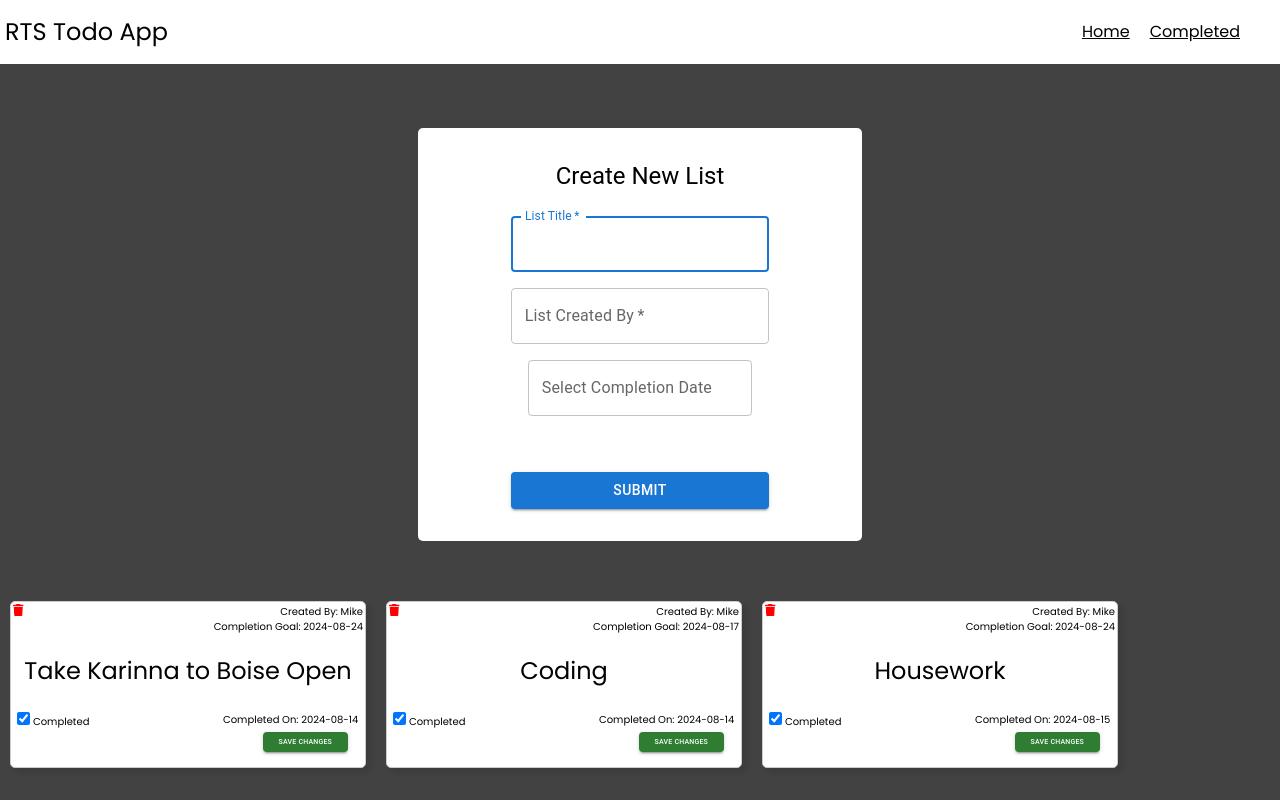
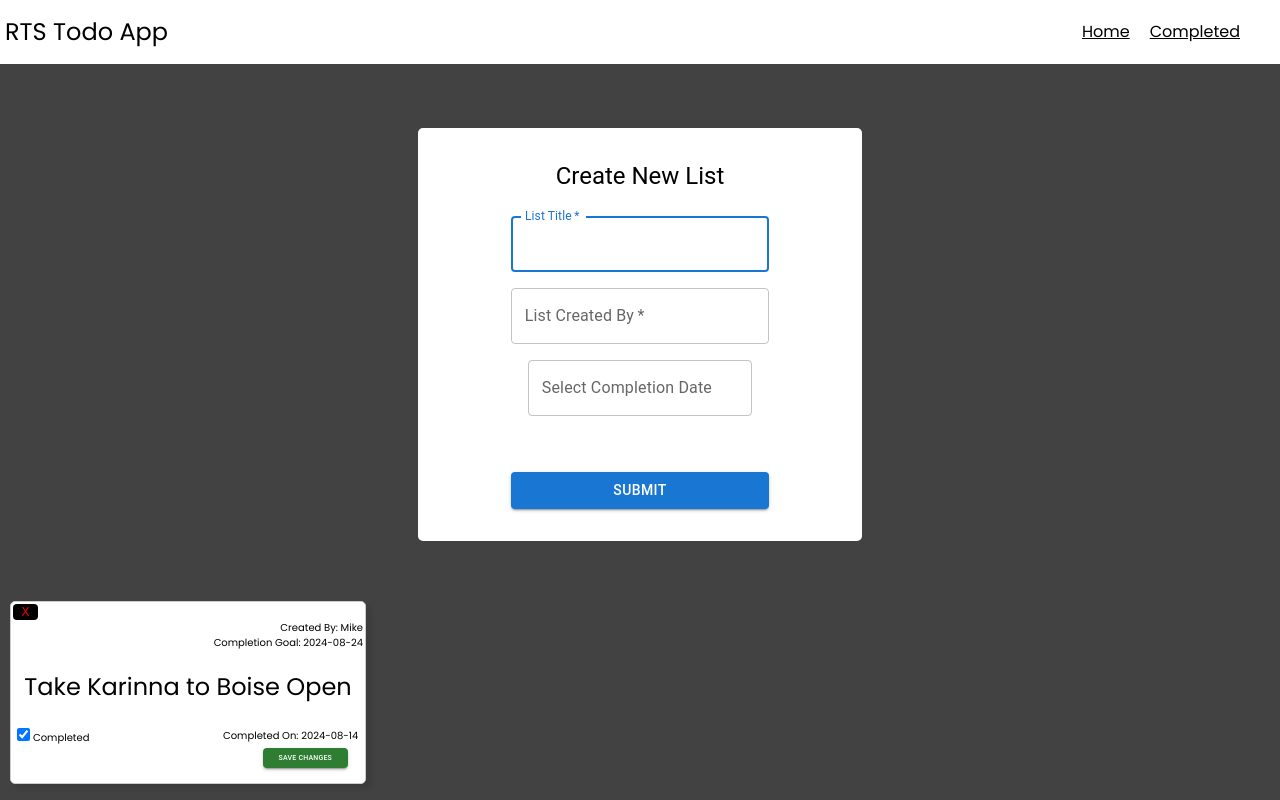
Before and after one commit to michaeladilulo/RTS-Todo-App, a React (Vite) app: page / in a window 1280 px wide. Shown: the top 800 px of the page. Built offline with nearby package versions, Linux system fonts and the light colour scheme; data requests are answered from the project's data file.

Commit message:
Can Delete List, but only happens after refresh

```diff
--- a/data/db.json
+++ b/data/db.json
@@ -7,30 +7,6 @@
       "title": "Take Karinna to Boise Open",
       "id": "01b6",
       "completed": true
-    },
-    {
-      "completionGoal": "2024-08-17",
-      "completedOn": "2024-08-14",
-      "createdBy": "Mike",
-      "title": "Coding",
-      "id": "7c2e",
-      "completed": true
-    },
-    {
-      "completionGoal": "2024-08-24",
-      "completedOn": "2024-08-15",
-      "createdBy": "Mike",
-      "title": "Housework",
-      "id": "cbd1",
-      "completed": true
-    },
-    {
-      "completionGoal": "2024-08-31",
-      "completedOn": "2024-08-15",
-      "createdBy": "Mike",
-      "title": "Yardwork",
-      "id": "6ed4",
-      "completed": true
     }
   ]
 }
--- a/src/Components/ListCard/ListCard.css
+++ b/src/Components/ListCard/ListCard.css
@@ -19,12 +19,6 @@
     flex: 1 0 auto;
 }
 
-.card-header {
-    display: flex;
-    align-items: flex-start;
-    justify-content: space-between;
-}
-
 .card-header-create-complete {
     display: flex;
     flex-direction: column;
@@ -34,11 +28,6 @@
 
 .card-created-by {
     font-size: 10px;
-}
-
-.font-awesome-trash {
-    color: red;
-    font-size: 12px;
 }
 
 .list-title {
--- a/src/Components/ListCard/ListCard.tsx
+++ b/src/Components/ListCard/ListCard.tsx
@@ -1,10 +1,9 @@
-import React, { FC, useEffect, useState } from 'react'
-import { FontAwesomeIcon } from '@fortawesome/react-fontawesome';
-import { faTrash } from '@fortawesome/free-solid-svg-icons';
-import axios from 'axios'
-import './ListCard.css'
+import React, { FC, useEffect, useState } from 'react';
+import DeleteIconTrash from '../TrashDeleteIcon/TrashDeleteIcon';
+import axios from 'axios';
 import dayjs from 'dayjs';
 import { Button } from '@mui/material';
+import './ListCard.css';
 
 interface CardProps {
   createdBy: string,
@@ -95,10 +94,11 @@ const ListCard:FC<CardProps> = ({id, createdBy, completionGoal, title, completed
   };
 
   return (
-    <form onSubmit={handleSubmit} className='card-container'>
+    <span className='card-container'>
+    <DeleteIconTrash id={id} />
+    <form onSubmit={handleSubmit}>
       <div className='card-content'>
-      <div className='card-header'>
-        <FontAwesomeIcon icon={faTrash} className='font-awesome-trash'/>
+      <div>
         <span className='card-header-create-complete'>
         <span className='card-created-by'>Created By: {createdBy}</span>
         <span className='card-created-by'>Completion Goal: {completionGoal}</span>
@@ -120,6 +120,7 @@ const ListCard:FC<CardProps> = ({id, createdBy, completionGoal, title, completed
       <Button variant='contained' color='success' type='submit' className='list-form-button'>Save Changes</Button>
       </div>
     </form>
+    </span>
   )
 }
 
--- /dev/null
+++ b/src/Components/TrashDeleteIcon/TrashDeleteIcon.css
@@ -0,0 +1,8 @@
+.font-awesome-trash {
+    color: red;
+    font-size: 12px;
+    background-color: #000000;
+    border: none;
+    border-radius: 4px;
+    max-width: 25px;
+}
--- /dev/null
+++ b/src/Components/TrashDeleteIcon/TrashDeleteIcon.tsx
@@ -0,0 +1,31 @@
+import React, { FC } from 'react'
+import './TrashDeleteIcon.css'
+import axios from 'axios'
+
+type TrashDeleteIconProps = {
+    id: string
+}
+
+const TrashDeleteIcon:FC<TrashDeleteIconProps> = ({id}) => {
+
+    const handleClick = async () => {
+        try {
+            await axios.delete(`http://localhost:3000/list/${id}`, {
+                headers: {
+                    'Content-Type': 'application/json'
+                }
+            })
+
+        } catch (error) {
+            console.error(error)
+        }
+    }
+
+    return (
+        <button className='font-awesome-trash' onClick={handleClick}>
+        X
+        </button>
+    )
+}
+
+export default TrashDeleteIcon
```
